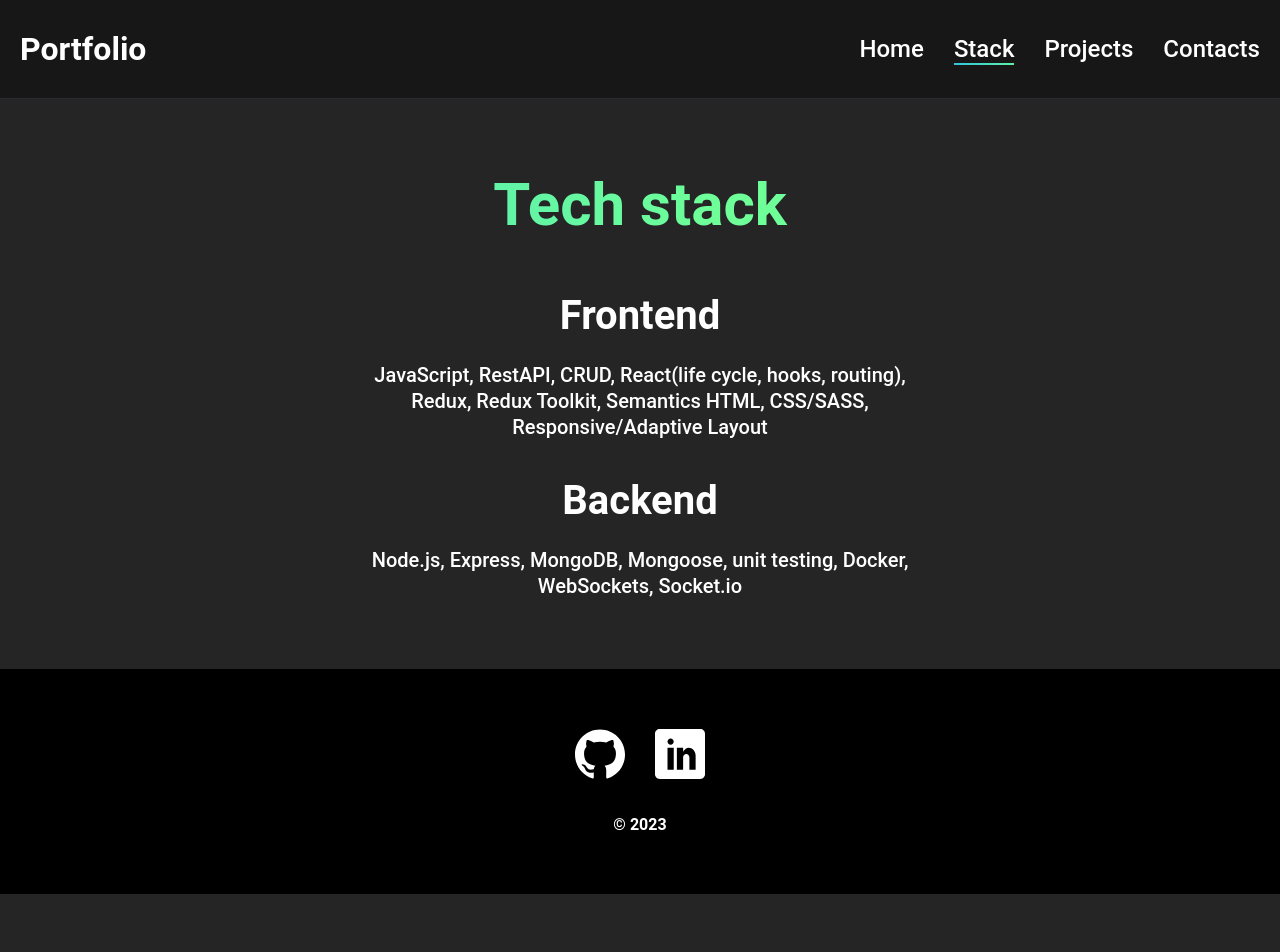
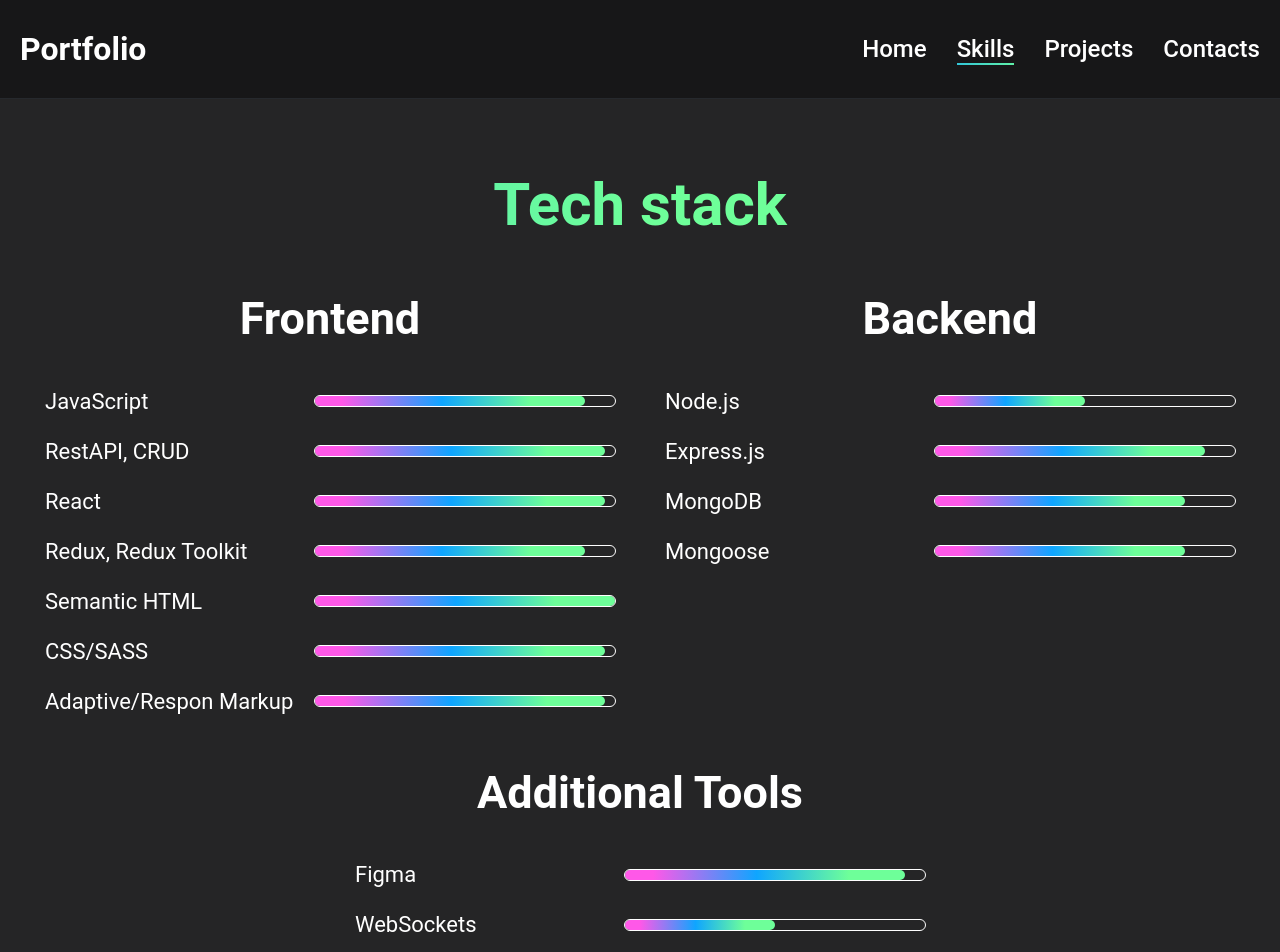
Before and after one commit to simplyNastya/portfolio, a React (Create React App) app: page /stack in a window 1280 px wide. Shown: the top 952 px of the page. Before the commit the page ends 894 px from the top, so only its background shows below. Built offline with nearby package versions, Linux system fonts and the light colour scheme.

Commit message:
Update skills section

```diff
--- a/src/components/Navbar/Navbar.jsx
+++ b/src/components/Navbar/Navbar.jsx
@@ -32,7 +32,7 @@
                     isActive ? activeLink : normalLink
                   }
                 >
-                  Stack
+                  Skills
                 </NavLink>
               </li>
               <li className={styles.item}>
--- a/src/components/Stack/Stack.jsx
+++ b/src/components/Stack/Stack.jsx
@@ -8,18 +8,146 @@
         <ul className={styles.list}>
           <li className={styles.item}>
             <h2 className={styles.itemTitle}>Frontend</h2>
-            <p className={styles.subtitle}>
-              JavaScript, RestAPI, CRUD, React(life cycle, hooks, routing),
-              Redux, Redux Toolkit, Semantics HTML, CSS/SASS,
-              Responsive/Adaptive Layout
-            </p>
+            <ul className={styles.skillList}>
+              <li className={styles.skillItem}>
+                <p className={styles.skillTitle}>JavaScript</p>
+                <div className={styles.skillProgressBarContainer}>
+                  <div
+                    className={`${styles.skillProgressBar} ${styles.js}`}
+                  ></div>
+                </div>
+              </li>
+              <li className={styles.skillItem}>
+                <p className={styles.skillTitle}>RestAPI, CRUD</p>
+                <div className={styles.skillProgressBarContainer}>
+                  <div
+                    className={`${styles.skillProgressBar} ${styles.restAPI}`}
+                  ></div>
+                </div>
+              </li>
+              <li className={styles.skillItem}>
+                <p className={styles.skillTitle}>React</p>
+                <div className={styles.skillProgressBarContainer}>
+                  <div
+                    className={`${styles.skillProgressBar} ${styles.react}`}
+                  ></div>
+                </div>
+              </li>
+              <li className={styles.skillItem}>
+                <p className={styles.skillTitle}>Redux, Redux Toolkit</p>
+                <div className={styles.skillProgressBarContainer}>
+                  <div
+                    className={`${styles.skillProgressBar} ${styles.redux}`}
+                  ></div>
+                </div>
+              </li>
+              <li className={styles.skillItem}>
+                <p className={styles.skillTitle}>Semantic HTML</p>
+                <div className={styles.skillProgressBarContainer}>
+                  <div
+                    className={`${styles.skillProgressBar} ${styles.semantic}`}
+                  ></div>
+                </div>
+              </li>
+              <li className={styles.skillItem}>
+                <p className={styles.skillTitle}>CSS/SASS</p>
+                <div className={styles.skillProgressBarContainer}>
+                  <div
+                    className={`${styles.skillProgressBar} ${styles.css}`}
+                  ></div>
+                </div>
+              </li>
+              <li className={styles.skillItem}>
+                <p className={styles.skillTitle}>Adaptive/Respon Markup</p>
+                <div className={styles.skillProgressBarContainer}>
+                  <div
+                    className={`${styles.skillProgressBar} ${styles.responsive}`}
+                  ></div>
+                </div>
+              </li>
+            </ul>
           </li>
           <li className={styles.item}>
             <h2 className={styles.itemTitle}>Backend</h2>
-            <p className={styles.subtitle}>
-              Node.js, Express, MongoDB, Mongoose, unit testing, Docker,
-              WebSockets, Socket.io
-            </p>
+            <ul className={styles.skillList}>
+              <li className={styles.skillItem}>
+                <p className={styles.skillTitle}>Node.js</p>
+                <div className={styles.skillProgressBarContainer}>
+                  <div
+                    className={`${styles.skillProgressBar} ${styles.node}`}
+                  ></div>
+                </div>
+              </li>
+              <li className={styles.skillItem}>
+                <p className={styles.skillTitle}>Express.js</p>
+                <div className={styles.skillProgressBarContainer}>
+                  <div
+                    className={`${styles.skillProgressBar} ${styles.express}`}
+                  ></div>
+                </div>
+              </li>
+              <li className={styles.skillItem}>
+                <p className={styles.skillTitle}>MongoDB</p>
+                <div className={styles.skillProgressBarContainer}>
+                  <div
+                    className={`${styles.skillProgressBar} ${styles.mongoDB}`}
+                  ></div>
+                </div>
+              </li>
+              <li className={styles.skillItem}>
+                <p className={styles.skillTitle}>Mongoose</p>
+                <div className={styles.skillProgressBarContainer}>
+                  <div
+                    className={`${styles.skillProgressBar} ${styles.mongoose}`}
+                  ></div>
+                </div>
+              </li>
+            </ul>
+          </li>
+          <li className={styles.item}>
+            <h2 className={styles.itemTitle}>Additional Tools</h2>
+            <ul className={styles.skillList}>
+              <li className={styles.skillItem}>
+                <p className={styles.skillTitle}>Figma</p>
+                <div className={styles.skillProgressBarContainer}>
+                  <div
+                    className={`${styles.skillProgressBar} ${styles.figma}`}
+                  ></div>
+                </div>
+              </li>
+              <li className={styles.skillItem}>
+                <p className={styles.skillTitle}>WebSockets</p>
+                <div className={styles.skillProgressBarContainer}>
+                  <div
+                    className={`${styles.skillProgressBar} ${styles.webSockets}`}
+                  ></div>
+                </div>
+              </li>
+              <li className={styles.skillItem}>
+                <p className={styles.skillTitle}>Socket.io</p>
+                <div className={styles.skillProgressBarContainer}>
+                  <div
+                    className={`${styles.skillProgressBar} ${styles.socket}`}
+                  ></div>
+                </div>
+              </li>
+              <li className={styles.skillItem}>
+                <p className={styles.skillTitle}>unit testing</p>
+                <div className={styles.skillProgressBarContainer}>
+                  <div
+                    className={`${styles.skillProgressBar} ${styles.unit}`}
+                  ></div>
+                </div>
+              </li>
+              <li className={styles.skillItem}>
+                <p className={styles.skillTitle}>Docker</p>
+                <div className={styles.skillProgressBarContainer}>
+                  <div
+                    className={`${styles.skillProgressBar} ${styles.docker}`}
+                  ></div>
+                </div>
+              </li>
+            </ul>
           </li>
         </ul>
       </div>
--- a/src/components/Stack/stack.module.css
+++ b/src/components/Stack/stack.module.css
@@ -47,20 +47,26 @@
 
 .list {
     list-style: none;
-    max-width: 570px;
-    margin-left: auto;
-    margin-right: auto;
+
+    display: flex;
+    justify-content: space-around;
+    align-items: flex-start;
+    flex-wrap: wrap;
+}
+
+.item {
+    width: 570px;
 }
 
 .item:not(:last-child) {
-    margin-bottom: 35px;
+    margin-bottom: 50px;
 }
 
 .itemTitle {
-    margin-bottom: 20px;
+    margin-bottom: 40px;
 
 	font-weight: 700;
-    font-size: 40px;
+    font-size: 45px;
 	line-height: 1.3;
 }
 
@@ -69,3 +75,123 @@
     font-size: 20px;
 	line-height: 1.3;
 }
+
+/* Skills styles */
+.skillList {
+    list-style: none;
+}
+
+.skillItem {
+    display: flex;
+    justify-content: space-between;
+    align-items: center;
+}
+
+.skillItem:hover,
+.skillItem:focus {
+    cursor: pointer;
+    transform: scale(1.1);
+    transition: transform ease .5s;
+}
+
+.skillItem:not(:last-child) {
+    margin-bottom: 25px;
+}
+
+.skillTitle {
+    text-align: start;
+    font-size: 22px;
+}
+
+.skillProgressBarContainer {
+    width: 300px;
+    height: 10px;
+    outline: 1px solid white;
+    border-radius: 5px;
+}
+
+.skillProgressBar {
+    width: var(--width);
+    height: 10px;
+    background: linear-gradient(90deg, rgba(255, 88, 232, 1) 10%, rgba(15, 165, 255, 1) 47%, rgba(110, 255, 153, 1) 80%);
+    /* background-size: 100% 100%; */
+
+    border-radius: 5px;
+
+    /* animation: gradient 3s infinite; */
+    animation: progress 5s ease-in;
+}
+
+@keyframes progress {
+    0% {
+        width: 0;
+    }
+
+    100% {
+        width: var(--width);
+    }
+}
+
+.skillProgressBar.js {
+    --width: 270px;
+}
+
+.skillProgressBar.restAPI {
+    --width: 290px;
+}
+
+.skillProgressBar.react {
+    --width: 290px;
+}
+
+.skillProgressBar.redux {
+    --width: 270px;
+}
+
+.skillProgressBar.semantic {
+    --width: 300px;
+}
+
+.skillProgressBar.css {
+    --width: 290px;
+}
+
+.skillProgressBar.responsive {
+    --width: 290px;
+}
+
+.skillProgressBar.node {
+    --width: 150px;
+}
+
+.skillProgressBar.express {
+    --width: 270px;
+}
+
+.skillProgressBar.mongoDB {
+    --width: 250px;
+}
+
+.skillProgressBar.mongoose {
+    --width: 250px;
+}
+
+.skillProgressBar.unit {
+    --width: 50px;
+}
+
+.skillProgressBar.docker {
+    --width: 50px;
+}
+
+.skillProgressBar.webSockets {
+    --width: 150px;
+}
+
+.skillProgressBar.socket {
+    --width: 150px;
+}
+
+.skillProgressBar.figma {
+    --width: 280px;
+}
```
